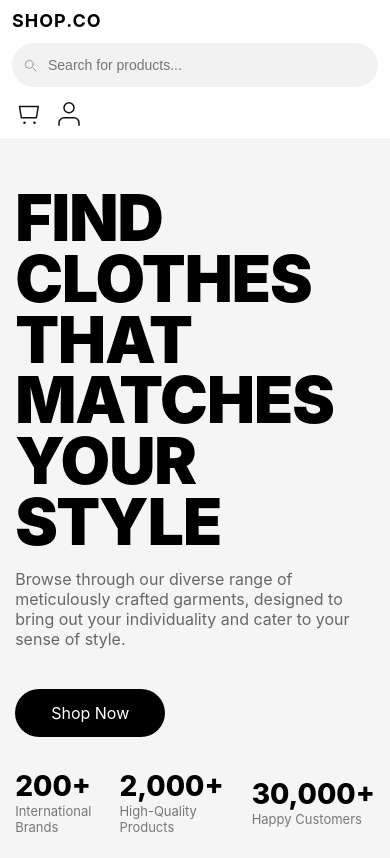
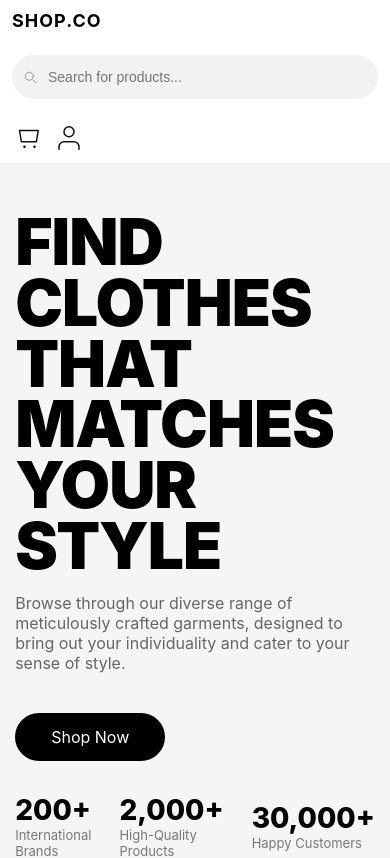
Before and after one commit to ammar-mahmoud-96/Ecommerce, a Next.js app: page / in a window 390 px wide. Shown: the top 858 px of the page. Built offline with nearby package versions, Linux system fonts and the light colour scheme.

Commit message:
fix headr on mobile view

```diff
--- a/src/styles/globals.css
+++ b/src/styles/globals.css
@@ -583,7 +583,7 @@ a{
 }
 
 @media (max-width: 700px) {
-	.header-inner { padding: 10px 12px; gap: 12px; flex-direction: column; align-items: stretch }
+	.header-inner { padding: 10px 12px; flex-direction: column; align-items: stretch }
 	.header-left { gap: 8px }
 	.header-nav { display: none }
 	.header-center { justify-content: flex-start }
```
